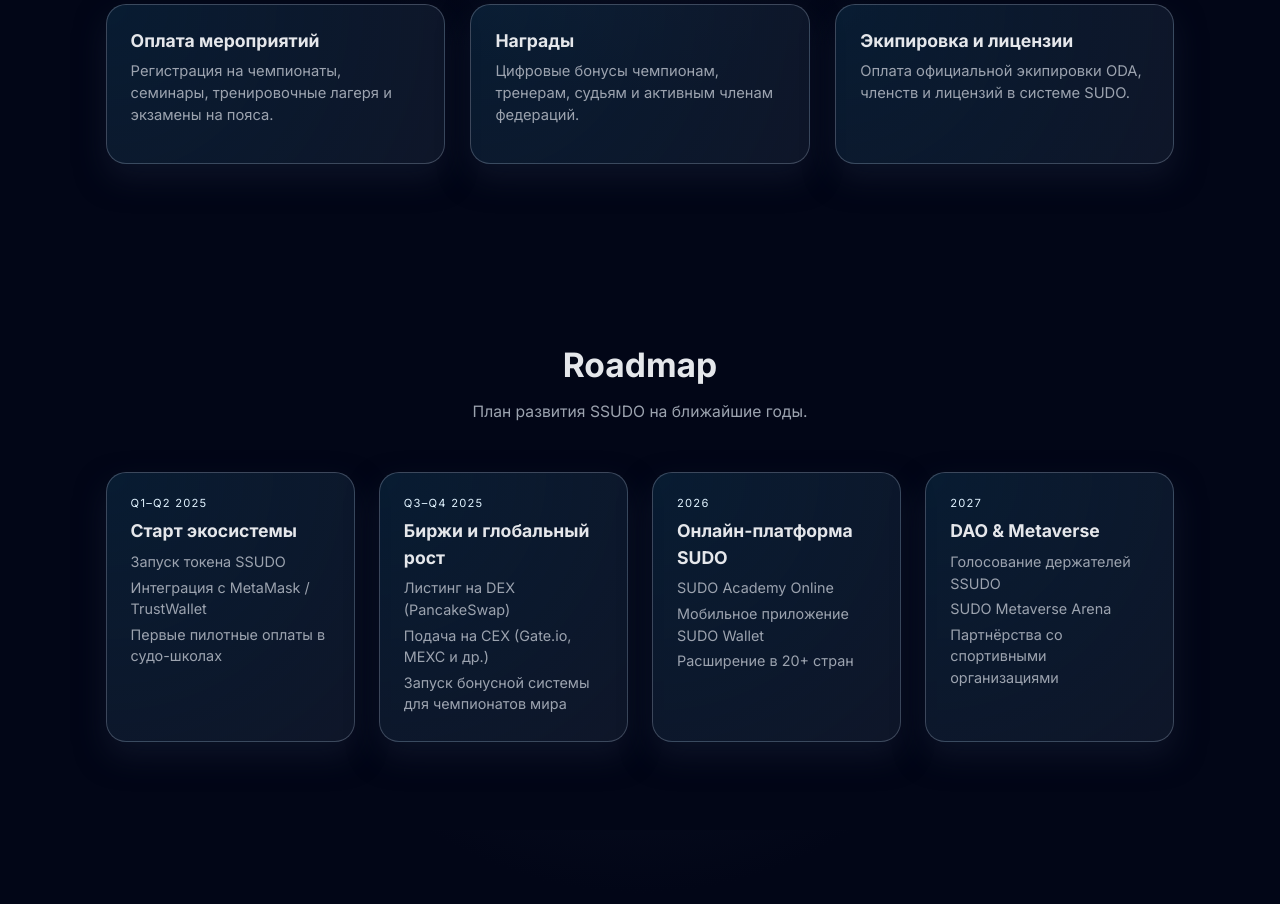
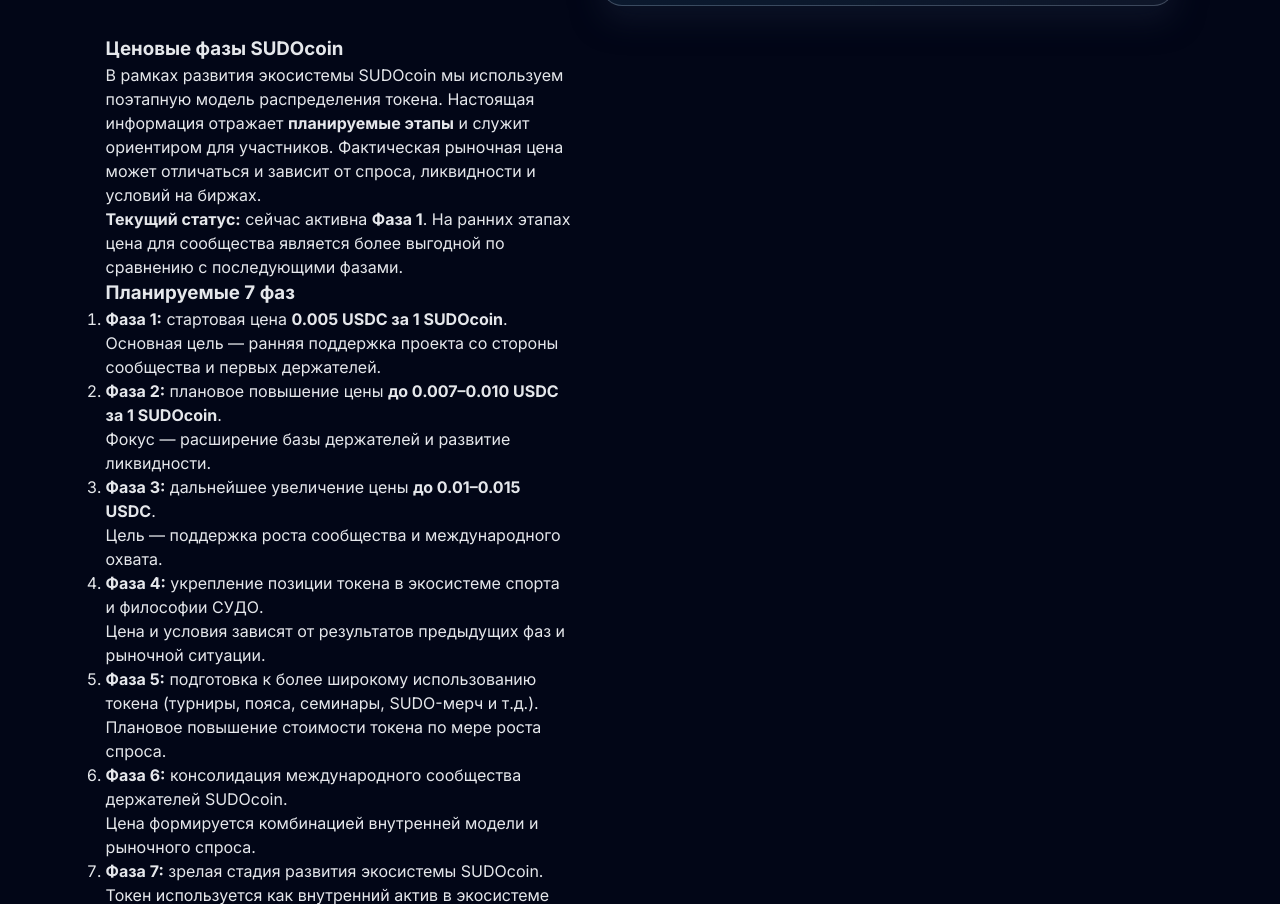
Before and after one commit to Sudoka1/ssudo, a plain HTML site: page index.html in a window 1280 px wide. Shown: the part 1896-2800 px from the top of the page. Drawn offline with Linux system fonts and the light colour scheme.

Commit message:
ssudo2025-2

```diff
--- a/index.html
+++ b/index.html
@@ -680,6 +680,20 @@
         <p>
           SSUDO соединяет реальный мир боевых искусств и блокчейн.
           Токен используется в официальных мероприятиях боевого искусства SUDO по всему миру.
+           <section id="referral-program">
+    <h4>Наша реферальная программа</h4>
+    <p>Приглашайте новых участников и получайте бонусы за каждую их покупку SUDOcoin. Когда ваш приглашённый
+       пользователь приобретает SUDOcoin, вы получаете реферальный бонус в размере 5% от суммы, которую
+       приобрел ваш приглашенный пользователь. Таким образом вы помогаете росту нашей экосистемы и получаете
+       вознаграждение за вашу поддержку.</p>
+    <p>Как это работает:</p>
+    <ul>
+        <li>Вы приглашаете нового участника через вашу уникальную реферальную ссылку.</li>
+        <li>Новый участник приобретает SUDOcoin и отправляет вам подтверждение в виде скриншота.</li>
+        <li>Вы передаёте подтверждение по электронной почте sudocoin.network@gmail.com, и автоматически
+            начисляется вам бонус.</li>
+    </ul>
+</section>
         </p>
       </div>
 
@@ -791,6 +805,69 @@
           </div>
 
         </div>
+
+        <section id="sudo-phases">
+    <h3>Ценовые фазы SUDOcoin</h3>
+
+    <p>
+        В рамках развития экосистемы SUDOcoin мы используем поэтапную модель распределения токена.
+        Настоящая информация отражает <strong>планируемые этапы</strong> и служит ориентиром для участников.
+        Фактическая рыночная цена может отличаться и зависит от спроса, ликвидности и условий на биржах.
+    </p>
+
+    <p>
+        <strong>Текущий статус:</strong> сейчас активна <strong>Фаза 1</strong>.
+        На ранних этапах цена для сообщества является более выгодной по сравнению с последующими фазами.
+    </p>
+
+    <h3>Планируемые 7 фаз</h3>
+    <ol>
+        <li>
+            <strong>Фаза 1:</strong> стартовая цена
+            <strong>0.005 USDC за 1 SUDOcoin</strong>.<br>
+            Основная цель — ранняя поддержка проекта со стороны сообщества и первых держателей.
+        </li>
+        <li>
+            <strong>Фаза 2:</strong> плановое повышение цены
+            <strong>до 0.007–0.010 USDC за 1 SUDOcoin</strong>.<br>
+            Фокус — расширение базы держателей и развитие ликвидности.
+        </li>
+        <li>
+            <strong>Фаза 3:</strong> дальнейшее увеличение цены
+            <strong>до 0.01–0.015 USDC</strong>.<br>
+            Цель — поддержка роста сообщества и международного охвата.
+        </li>
+        <li>
+            <strong>Фаза 4:</strong> укрепление позиции токена в экосистеме спорта и философии СУДО.<br>
+            Цена и условия зависят от результатов предыдущих фаз и рыночной ситуации.
+        </li>
+        <li>
+            <strong>Фаза 5:</strong> подготовка к более широкому использованию токена
+            (турниры, пояса, семинары, SUDO-мерч и т.д.).<br>
+            Плановое повышение стоимости токена по мере роста спроса.
+        </li>
+        <li>
+            <strong>Фаза 6:</strong> консолидация международного сообщества держателей SUDOcoin.<br>
+            Цена формируется комбинацией внутренней модели и рыночного спроса.
+        </li>
+        <li>
+            <strong>Фаза 7:</strong> зрелая стадия развития экосистемы SUDOcoin.<br>
+            Токен используется как внутренний актив в экосистеме спорта, философии и международных чемпионатов.
+        </li>
+    </ol>
+
+    <h4>Важное примечание</h4>
+    <p>
+        Описанные выше фазы и примерные уровни цены являются частью нашей стратегической модели развития проекта.
+        Они не являются гарантированными и могут быть скорректированы в зависимости от:
+        спроса, объёма торгов, ликвидности, листингов на биржах и общих рыночных условий.
+    </p>
+    <p>
+        Текущая фактическая цена SUDOcoin определяется на децентрализованных биржах и платформах,
+        где торгуется токен, и может отличаться от ориентировочных значений, указанных в фазах.
+    </p>
+</section>
+
       </div>
     </div>
   </section>
```
